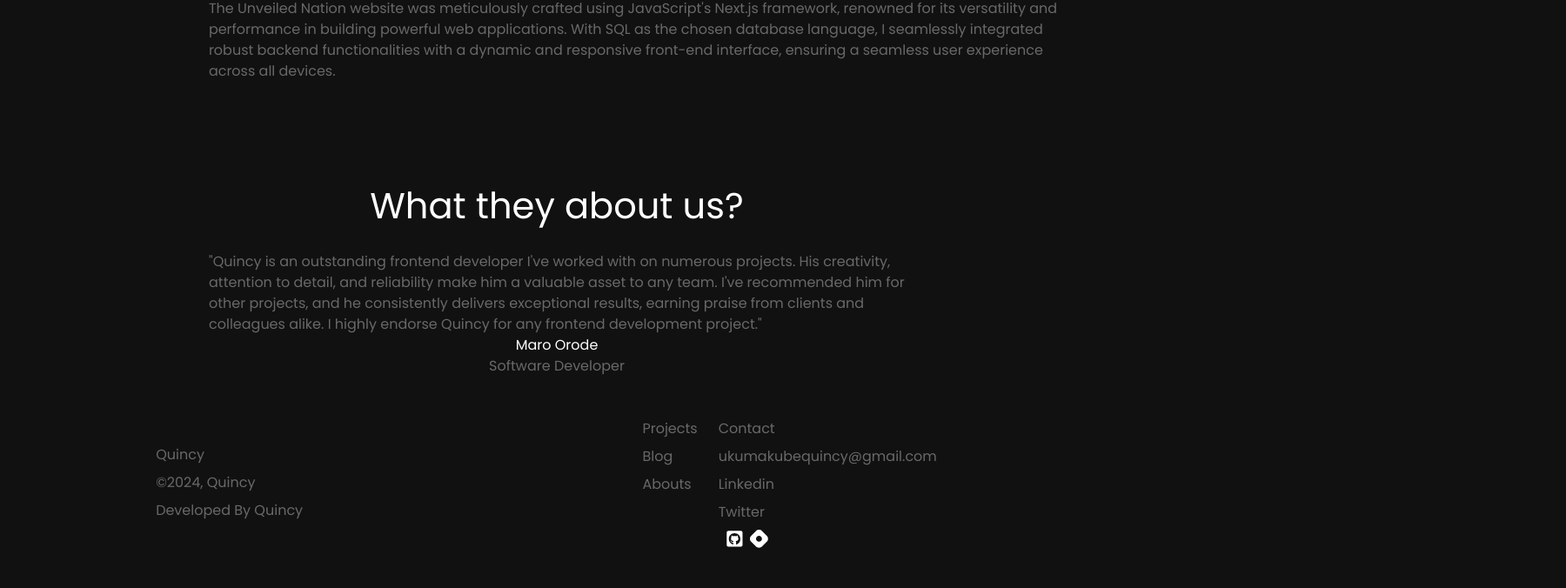
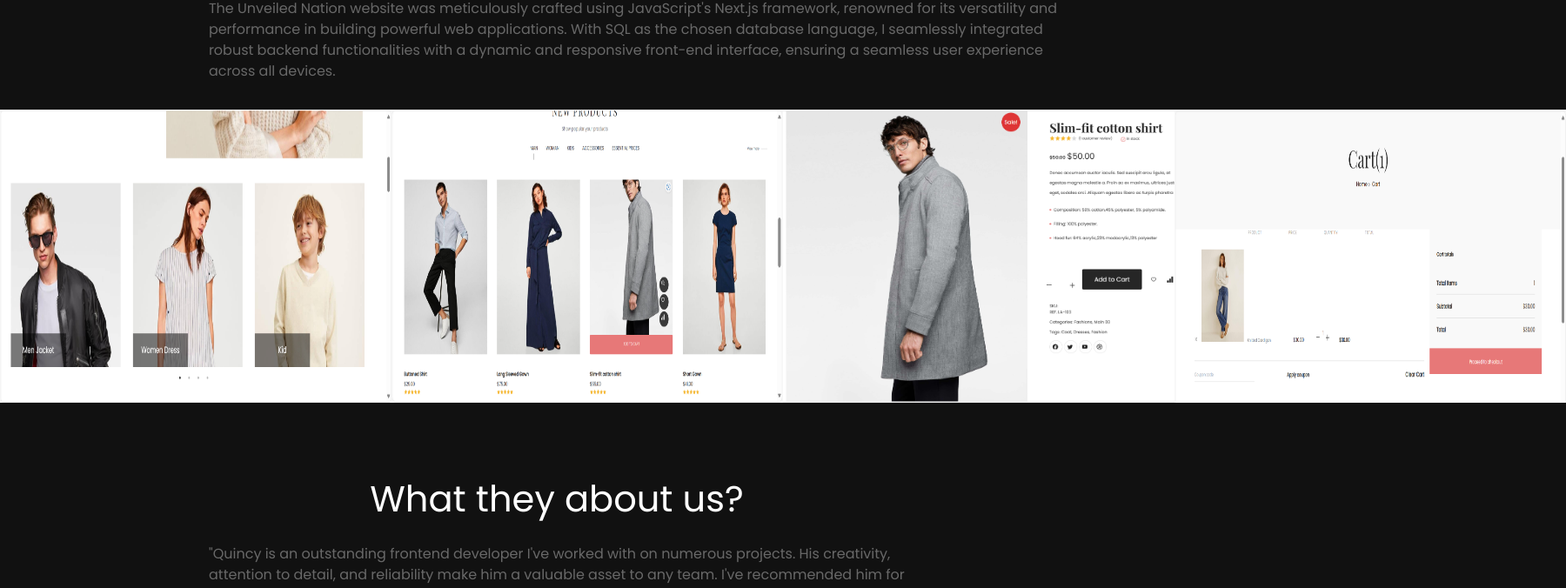
Before and after one commit to Te-Stack/Portfolio-V2, a Next.js app: page /project/project-details/1 in a window 1280 px wide. Shown: the part 854-1530 px from the top of the page at 87% size, 1800 px wide, since content can reach past the window. Built offline with nearby package versions, Linux system fonts and the light colour scheme.

Commit message:
Working on the project details

```diff
--- a/app/(routes)/project/project-details/[id]/page.jsx
+++ b/app/(routes)/project/project-details/[id]/page.jsx
@@ -2,6 +2,7 @@ import What from "@/app/components/what/What";
 import Image from "next/image";
 import project1 from "../../../../../public/Project-pics-1.png"
 import ProjectComponent from "@/app/components/parallax/Projectparallax";
+import Split from "@/app/components/split/split";
 
 
 
@@ -26,6 +27,7 @@ const ProductDetails = () => {
                 developmentDetails="The Unveiled Nation website was meticulously crafted using JavaScript's Next.js framework, renowned for its versatility and performance in building powerful web applications. With SQL as the chosen database language, I seamlessly integrated robust backend functionalities with a dynamic and responsive front-end interface, ensuring a seamless user experience across all devices."
 
             />
+            <Split/>
 
             <What />
 
--- a/app/components/split/split.jsx
+++ b/app/components/split/split.jsx
@@ -4,7 +4,11 @@ import "./split.css"
 
 const Split = () => {
     return (
-        <div>
+        <div className="flex ">
+            <Image src="/Store 1.png" width={450} height={270} />
+            <Image src="/Store 2.png" width={450} height={270} />
+            <Image src="/Store 3.png" width={450} height={270} />
+            <Image src="/Store 4.png" width={450} height={270} />
 
 
         </div>
```
